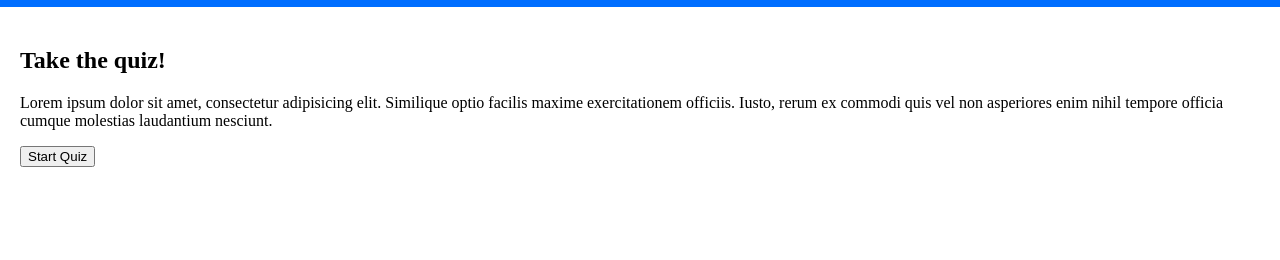
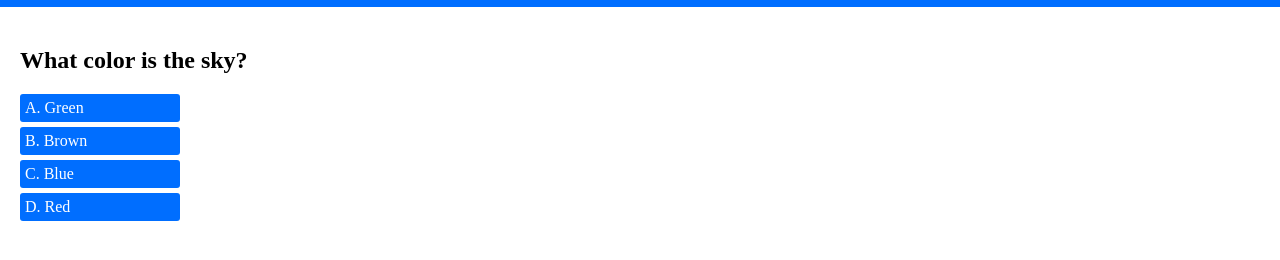
Before and after one commit to jcha25/JavaScriptQuiz, a plain HTML site: page index.html in a window 1280 px wide. Both pictures are taken after a click on the button "Start Quiz". Shown: the part 50-310 px from the top of the page. Drawn offline with Linux system fonts and the light colour scheme.

Commit message:
setup layout of webiste

```diff
--- a/assets/css/style.css
+++ b/assets/css/style.css
@@ -30,3 +30,22 @@ header h1 {
 header nav {
     margin-top: 10px;
 }
+
+ul {
+    padding: 0;
+    margin: 0;
+}
+
+li {
+    list-style-type: none;
+    padding: 5px;
+    background-color: rgb(0, 110, 255);
+    color: white;
+    border-radius: 3px;
+    margin-bottom: 5px;
+    width: 150px;
+}
+
+li:hover {
+    cursor: pointer;
+}
--- a/assets/js/script.js
+++ b/assets/js/script.js
@@ -0,0 +1,33 @@
+var startBtn = document.querySelector(".startBtn")
+var endGameSection = document.querySelector(".endGame")
+endGameSection.style.display = "none"
+var opener = document.querySelector(".opener")
+var question = document.querySelector(".question")
+var choices = document.querySelector(".choices")
+
+var index = 0
+var scores = 0;
+
+var quizValues = [
+    {
+        question: "What color is the sky?",
+        choices: ["A. Green", "B. Brown", "C. Blue", "D. Red"],
+        correct: "C. Blue"
+    }
+]
+
+startBtn.addEventListener("click", function(event) {
+    startQuiz(index)
+})
+
+function startQuiz(index) {
+    opener.style.display = "none"
+    question.innerHTML = quizValues[index].question
+    var choiceSet = quizValues[index].choices;
+    choiceSet.forEach(function(i) {
+        var li = document.createElement('li')
+         li.innerHTML = i
+         choices.append(li)
+    })
+    // event.target
+}
--- a/index.html
+++ b/index.html
@@ -16,14 +16,26 @@
             <a href="score.html">High Scores</a>
         </nav>
     </header>
+
     <main>
-
         <section class="opener">
             <h1>Take the quiz!</h1>
             <p>Lorem ipsum dolor sit amet, consectetur adipisicing elit. Similique optio facilis maxime exercitationem
                 officiis. Iusto, rerum ex commodi quis vel non asperiores enim nihil tempore officia cumque molestias
                 laudantium nesciunt.</p>
-        <button>Start Quiz</button>
+            <button class="startBtn">Start Quiz</button>
+        </section>
+
+        <section class="quiz">
+            <h1 class="question"></h1>
+            <ul class="choices"></ul>
+        </section>
+
+        <section class="endGame">
+            <h1>Quiz Over!</h1>
+            <p class="output"></p>
+            <input placeholder="Initials..." class="initialsInput"/>
+            <button>Submit</button>
         </section>
     </main>
 
```
Also changed, not shown: score.html (+3 -0 lines). Lines whose indentation alone changed are shown as unchanged.
